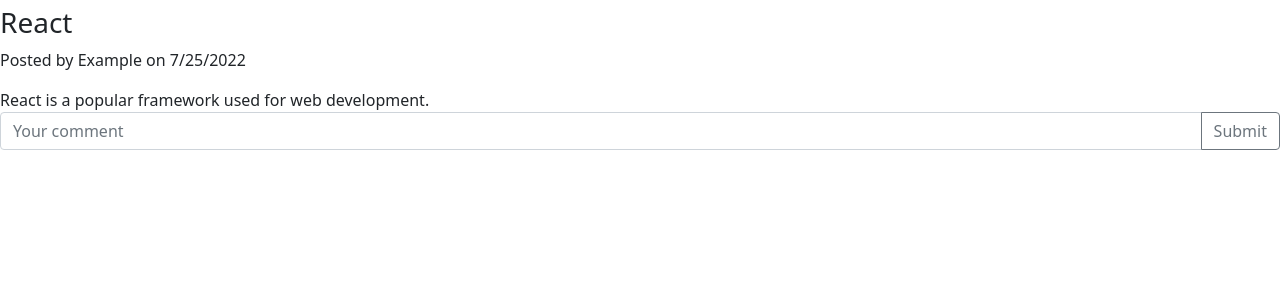
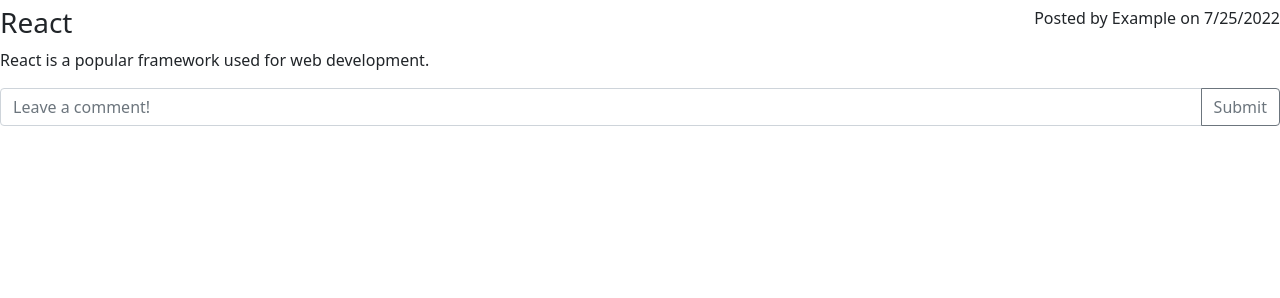
Before and after one commit to reversedentistry/Tech-Blog-Using-MVC, a Node server app: page /post/1 in a window 1280 px wide. Shown: the part 106-404 px from the top of the page. Run offline with Node 20, Linux system fonts and the light colour scheme; a user stored in the database is signed in; data comes from the database, SQL or seed files in the repository; data that the repository does not hold is empty; some libraries are stand-ins or nearby versions.

Commit message:
Fixed comment entry box

```diff
--- a/views/post.handlebars
+++ b/views/post.handlebars
@@ -1,21 +1,24 @@
 <div class="post-box">
-    <div class="title-bar row">
+  <div class="title-bar d-flex justify-content-between">
     <h3>{{title}}</h3>
     <p>Posted by {{user.username}} on {{format_date date_created}}</p>
-    </div>
-    <div class="post-text">
-        {{post_text}}
-    </div>
+  </div>
+  <div class="post-text">
+    {{post_text}}
+  </div>
 </div>
 {{#if logged_in}}
-<form class="input-group mb-3" id="create-comment">
-  <input type="text" class="form-control" placeholder="Your comment" aria-label="Comment" aria-describedby="button-addon2">
-  <button class="btn btn-outline-secondary" type="button" id="comment">Submit</button>
+<form class="input-group mt-3 mb-3 create-comment-form">
+  <input type="text" class="form-control" id="comment-text" placeholder="Leave a comment!" aria-label="Comment entry" aria-describedby="comment-button">
+  <button class="btn btn-outline-secondary" type="submit" id="comment-submit">Submit</button>
 </form>
+
 {{/if}}
 {{#each comments as |comment|}}
-<div class="comment-box container-sm">
+<div class="container-sm border border-2">
   <p>{{comment.comment_text}}</p>
   <p>-{{comment.user.username}} {{format_date date_created}}</p>
 </div>
 {{/each}}
+
+<script src="/js/createcomment.js"></script>
```
